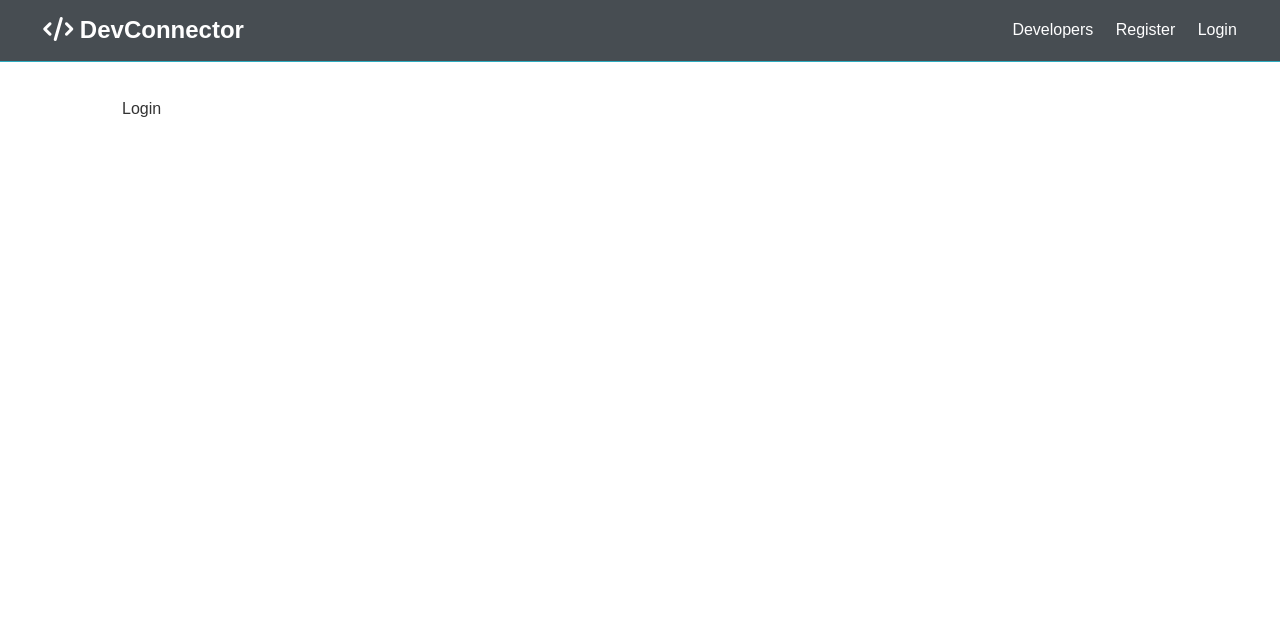
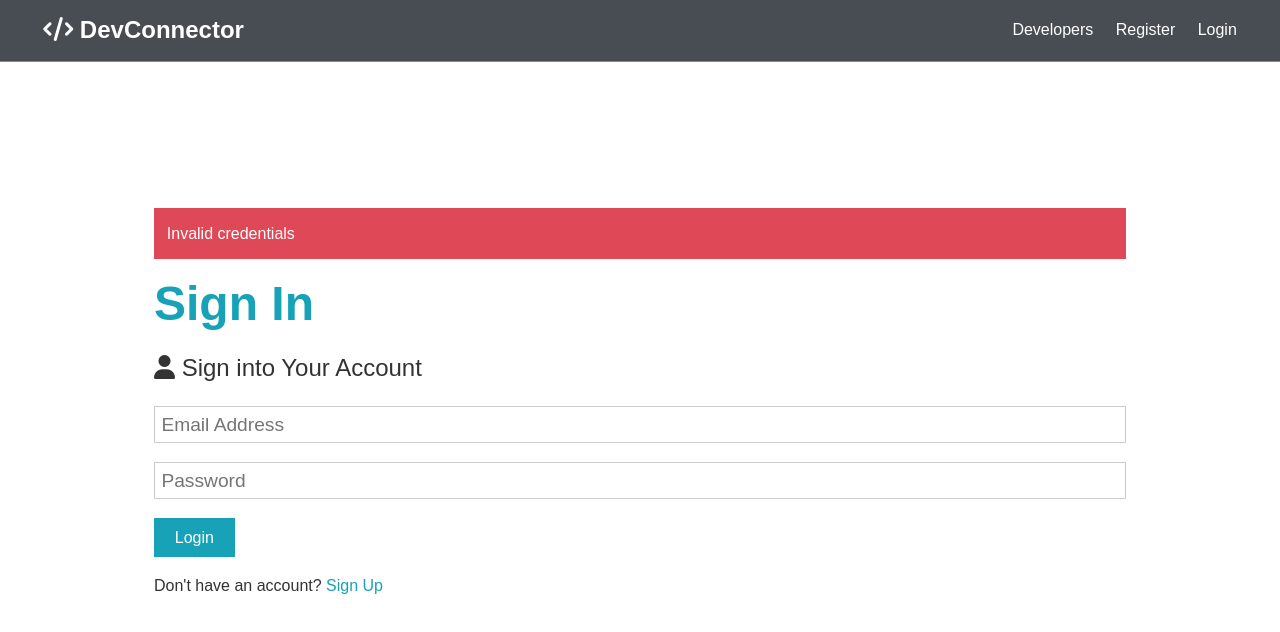
Before and after one commit to mfaydin49/mern-social, a React (Create React App) app in the folder client/: page /login in a window 1280 px wide. Shown: the top 632 px of the page. Built offline with nearby package versions, Linux system fonts and the light colour scheme.

Commit message:
added login and signin page

```diff
--- a/client/package.json
+++ b/client/package.json
@@ -42,5 +42,6 @@
       "last 1 firefox version",
       "last 1 safari version"
     ]
-  }
+  },
+  "proxy": "http://localhost:5000"
 }
--- a/client/src/components/auth/Login.js
+++ b/client/src/components/auth/Login.js
@@ -1,7 +1,75 @@
-import React from "react";
+import React, { Fragment, useState } from "react";
+import { Link } from "react-router-dom";
+import axios from "axios";
 
 const Login = () => {
-  return <div>Login</div>;
+  const [formData, setFormData] = useState({
+    email: "",
+    password: "",
+  });
+
+  const { email, password } = formData;
+  const onChange = (e) =>
+    setFormData({ ...formData, [e.target.name]: e.target.value });
+
+  const onSubmit = async (e) => {
+    e.preventDefault();
+
+    console.log("Success");
+    /* const newUser = { name, email, password };
+      try {
+        const config = {
+          headers: {
+            "Content-Type": "application/Json",
+          },
+        };
+        const body = JSON.stringify(newUser);
+        const res = await axios.post("/api/users", body, config);
+        console.log(res.data);
+      } catch (err) {
+        console.error(err.response.data);
+      } */
+  };
+  return (
+    <Fragment>
+      <section className="container">
+        <div className="alert alert-danger">Invalid credentials</div>
+        <h1 className="large text-primary">Sign In</h1>
+        <p className="lead">
+          <i className="fas fa-user"></i> Sign into Your Account
+        </p>
+        <form
+          className="form"
+          action="dashboard.html"
+          onSubmit={(e) => onSubmit(e)}
+        >
+          <div className="form-group">
+            <input
+              type="email"
+              placeholder="Email Address"
+              name="email"
+              value={email}
+              onChange={(e) => onChange(e)}
+              required
+            />
+          </div>
+          <div className="form-group">
+            <input
+              type="password"
+              placeholder="Password"
+              name="password"
+              value={password}
+              onChange={(e) => onChange(e)}
+            />
+          </div>
+          <input type="submit" className="btn btn-primary" value="Login" />
+        </form>
+        <p className="my-1">
+          Don't have an account? <Link to="/register">Sign Up</Link>
+        </p>
+      </section>
+    </Fragment>
+  );
 };
 
 export default Login;
--- a/client/src/components/auth/Register.js
+++ b/client/src/components/auth/Register.js
@@ -1,4 +1,6 @@
 import React, { Fragment, useState } from "react";
+import { Link } from "react-router-dom";
+import axios from "axios";
 
 const Register = () => {
   const [formData, setFormData] = useState({
@@ -12,12 +14,25 @@
   const onChange = (e) =>
     setFormData({ ...formData, [e.target.name]: e.target.value });
 
-  const onSubmit = (e) => {
+  const onSubmit = async (e) => {
     e.preventDefault();
     if (password !== password2) {
-      console.log("Password dont match");
+      console.log("Passwords do not match");
     } else {
-      console.log(formData);
+      console.log("Success");
+      /* const newUser = { name, email, password };
+      try {
+        const config = {
+          headers: {
+            "Content-Type": "application/Json",
+          },
+        };
+        const body = JSON.stringify(newUser);
+        const res = await axios.post("/api/users", body, config);
+        console.log(res.data);
+      } catch (err) {
+        console.error(err.response.data);
+      } */
     }
   };
   return (
@@ -77,7 +92,7 @@
           <input type="submit" className="btn btn-primary" value="Register" />
         </form>
         <p className="my-1">
-          Already have an account? <a href="login.html">Sign In</a>
+          Already have an account? <Link to="/login">Sign In</Link>
         </p>
       </section>
     </Fragment>
```
Also changed, not shown: 1 other file (tests, documents, lock files or other folders).
